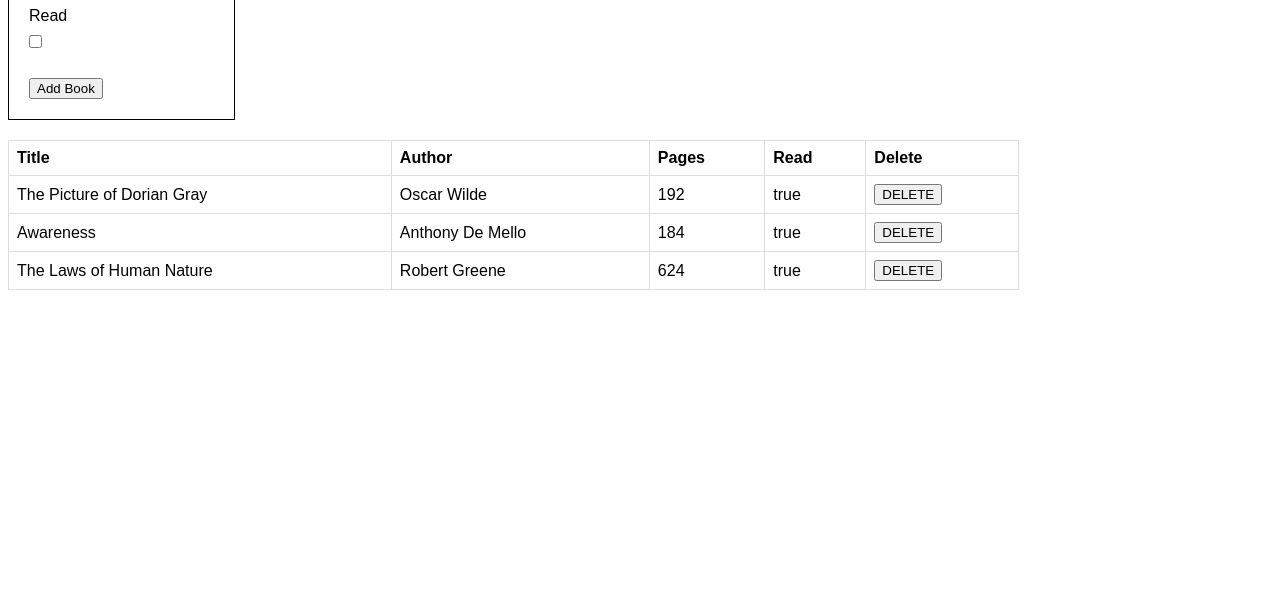
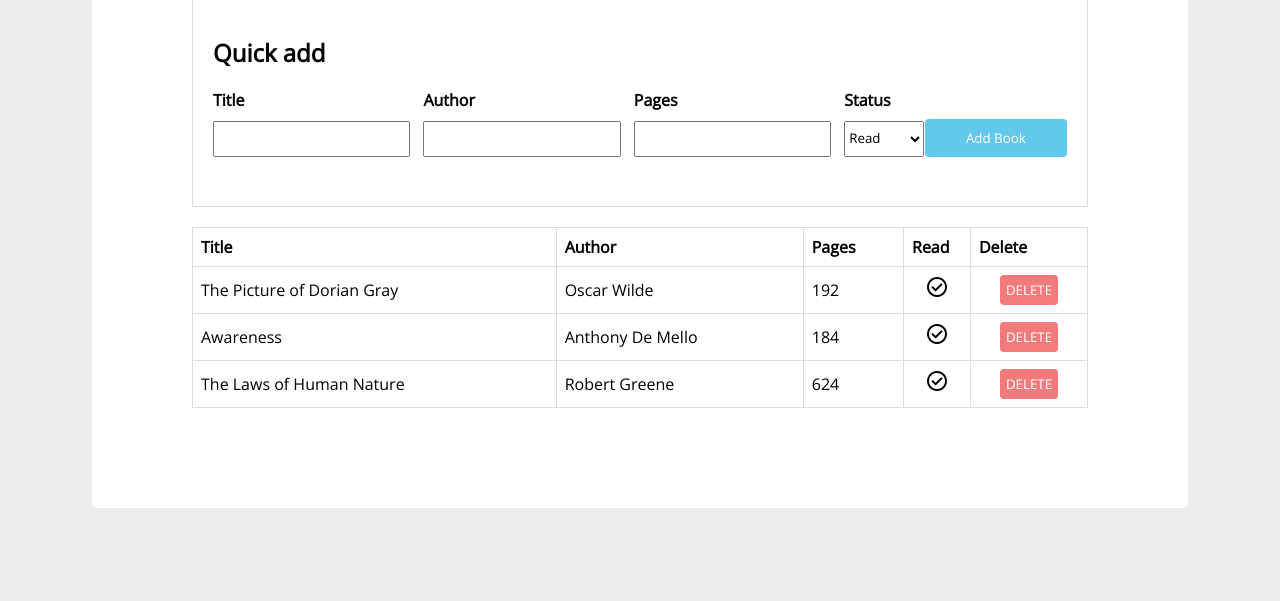
Before and after one commit to amekatze/my-library, a plain HTML site: page index.html in a window 1280 px wide. Shown: the part 199-800 px from the top of the page. Drawn offline with nearby package versions, Linux system fonts and the light colour scheme.

Commit message:
Added read status toggle onclick

```diff
--- a/index.html
+++ b/index.html
@@ -5,21 +5,38 @@
     <meta http-equiv="X-UA-Compatible" content="IE=edge">
     <meta name="viewport" content="width=device-width, initial-scale=1.0">
     <link rel="stylesheet" href="style.css">
+    <link rel="stylesheet" href="https://fonts.googleapis.com/css2?family=Material+Symbols+Outlined:opsz,wght,FILL,GRAD@48,400,0,0" />
     <title>Library</title>
 </head>
 <body>
+<div class="main">
+<h1>Library</h1>
 
 <div class="addbook">
-        <label for="title">Title</label>
+    <h2>Quick add</h2>
+    <form class="formcontrol">
+        <label for="title">Title
         <input type="text" id="title" name="title">
-        <label for="author">Author</label>
+        <p class="error-message">Title cannot be blank.</p></label>
+        <label for="author">Author
         <input type="text" id="author" name="author">
-        <label for="pages">Pages</label>
+        <p class="error-message">Author cannot be blank.</p></label>
+        <label for="pages">Pages
         <input type="number" id="pages" name="pages" min="0">
-        <label for="read">Read</label>
-        <input type="checkbox" id="read" name="read">
-     <button id="addnewbook" onclick="addBook()">Add Book</button>
+        <p class="error-message">Pages cannot be blank.</p></label>
+        <label for="read">Status
+            <select name="read-status" id="read">
+                <option value="Read">Read</option>
+                <option value="Unread">Not Read</option>
+              </select>
+        </label>
+    </form>
+    <button type="submit" id="addnewbook" onclick="addBook()">
+        Add Book
+    </button>
+
 </div>
+
 
 <div class="library">
 <table id="book-table">
@@ -32,9 +49,8 @@
 </tr>
     </table>
 </div>
+</div>
 
-
-    <div id="test"></div>
     <script src="script.js"></script>
 </body>
 </html>
--- a/script.js
+++ b/script.js
@@ -1,5 +1,7 @@
 const table = document.getElementById("book-table");
 const addBookButton = document.getElementById("addnewbook");
+const readCheck = "check_circle";
+const notRead = "cancel";
 
 let library = [
    {
@@ -34,22 +36,23 @@ function Book(title, author, pages, read){
     this.id = Date.now();
 }
 
-Book.prototype.info = function(){
-    return (this.title + ", " + this.author + ", " + this.pages)
-}
-
 //iterate through existing library
 library.forEach(book => { addToBookTable(book);})
 
-//delete button
-
+//add event listeners
 function addEvent(){
     const del = document.querySelectorAll('.del');
-    del.forEach(btn => btn.addEventListener ('click', deleteRow))}
+    del.forEach(btn => btn.addEventListener ('click', deleteRow))
 
+    const readStatus = document.querySelectorAll('.read-status');
+    readStatus.forEach(cell => cell.addEventListener('click', setRead))
+}
+
+//delete button
 function deleteRow(){
+    console.log(this.id)
     const index = library.findIndex((book) => book.id == this.id);
-    library = library.slice(index)
+    library.splice(index,1);
     const row = this.parentNode.parentNode;
     row.parentNode.removeChild(row);
 }
@@ -64,23 +67,47 @@ function addToBookTable(book) {
     let pages = row.insertCell(2);
     pages.innerHTML = book.pages;
     let read = row.insertCell(3);
-    read.innerHTML = book.read;
+    read.innerHTML = `<span class='read-status material-symbols-outlined' id='${book.id}'>` + (book.read ? readCheck : notRead )+ "</span>";
     let del = row.insertCell(4);
     del.innerHTML = `<button class='del' id='${book.id}'>DELETE</button>`;
     addEvent();
+}
 
-}// add book
+// add book
 function addBook() {
     let title = document.getElementById("title").value;
     let author = document.getElementById("author").value;
     let pages = document.getElementById("pages").value;
-    let read = document.getElementById("read").checked;
+    let select = document.getElementById("read");
+    let read =
+    select.options[select.selectedIndex].value ==
+    'Read' ? true : false;
+    console.log(title, author, pages, read)
     const book = new Book(title, author, pages, read);
-    console.log(read)
     addBookToLibrary(book);
+    clearForm();
 }
 
 function addBookToLibrary(book) {
     library.push(book);
     addToBookTable(book);
 }
+
+//clear form after adding book
+function clearForm(){
+const inputs = document.querySelectorAll('input');
+inputs.forEach(input => {
+    input.value = '';
+})
+}
+
+ function setRead(){
+     let currentBook = library[library.findIndex((book) => book.id == this.id)];
+     if (currentBook.read== true){
+        this.innerHTML = notRead;
+        currentBook.read = false;
+     } else {
+        this.innerHTML = readCheck;
+        currentBook.read = true;
+     }
+    }
--- a/style.css
+++ b/style.css
@@ -1,26 +1,79 @@
+@import url('https://fonts.googleapis.com/css2?family=Open+Sans&display=swap');
+
 * {
-    font-family:Arial, Helvetica, sans-serif
+    font-family: 'Open Sans', sans-serif;
+}
+
+body {
+    background-color: rgb(237, 237, 237);
+    display: flex;
+    align-items: center;
+    justify-content: center;
+    flex-wrap: wrap;
+}
+
+.main {
+    background-color: #fff;
+    width: 70vw;
+    padding: 100px;
+    border-radius: 5px;
 }
 
 .addbook {
-    width: fit-content;
-    border: 1px solid black;
+    border: 1px solid #dddddd;
     padding: 20px;
+    display: grid;
+    grid-template-columns: 5fr 1fr;
+    grid-template-rows: 1fr;
+}
+.addbook h2{
+    grid-column: 1/span 4;
 }
 
 .addbook input{
+    width: 90%;
     display: block;
-    margin: 10px 0;
+    margin-top: 10px;
+    height: 30px;
+}
+
+.addbook label {
+    font-weight: bolder;
 }
 
 .addbook button{
-    margin-top: 20px;
+    height: 38px;
+    margin-top: 30px;
+    background-color: rgb(98, 200, 237);
+    color: #fff;
+    border: none;
+    border-radius: 4px;
+}
+
+#read {
+    display: block;
+    margin-top: 10px;
+    height: 36px;
+}
+
+.formcontrol {
+    margin-right: -130px;
+    display: grid;
+    grid-template-columns: 1fr 1fr 1fr 1fr;
+    grid-template-rows: 1fr;
+}
+
+.error-message {
+    visibility: hidden;
+    font-size: 12px;
+    color: red;
+    margin-top: 0;
 }
 
 table {
     margin-top: 20px;
     border-collapse: collapse;
-    width: 80%;
+    width: 100%;
   }
 
 td, th {
@@ -28,3 +81,21 @@ td, th {
     text-align: left;
     padding: 8px;
   }
+
+  td:nth-child(4){
+    text-align: center;
+    width: 50px;
+  }
+
+  td:nth-child(5){
+    text-align: center;
+    width: 100px;
+  }
+
+  .del {
+    background-color: rgb(243, 122, 122);
+    color:#fff;
+    border: none;
+    height: 30px;
+    border-radius: 4px;
+  }
```
